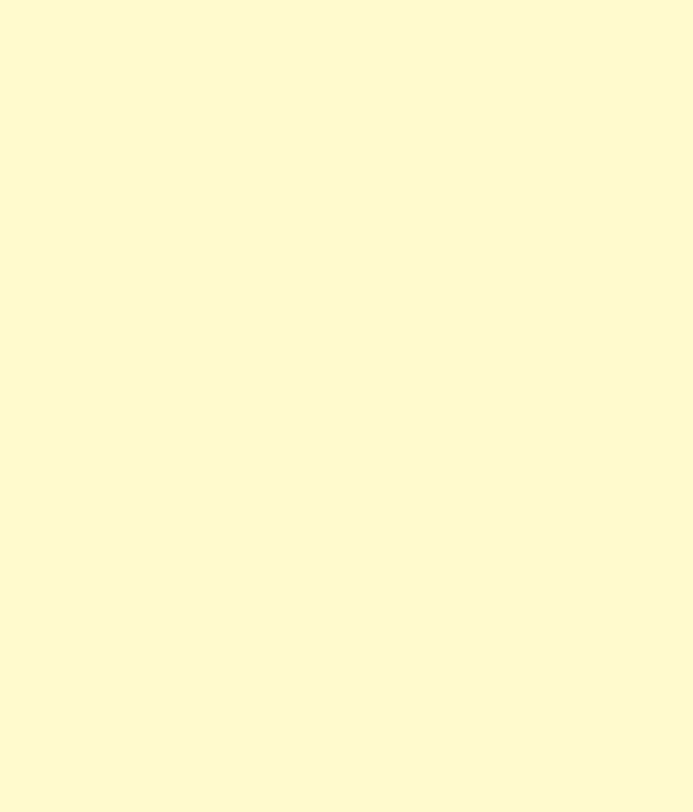
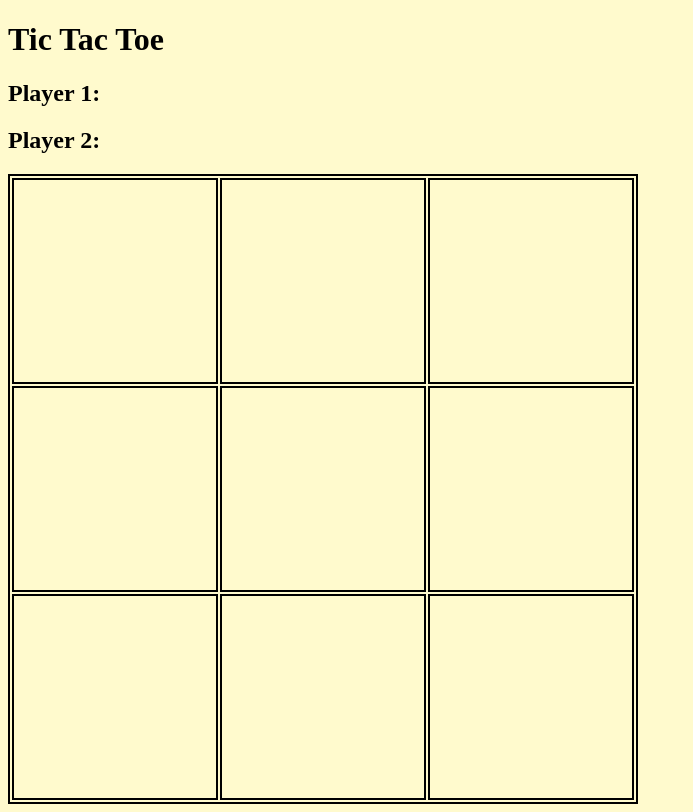
Before and after one commit to rjehrlich/tic-tac-toe, a plain HTML site: page index.html in a window 1280 px wide. Shown: the whole page, without its empty margins (0-693 px from the left). Drawn offline with Linux system fonts and the light colour scheme.

Commit message:
setup starting HTML & CSS for a gameboard

```diff
--- a/index.html
+++ b/index.html
@@ -4,11 +4,41 @@
     <meta charset="UTF-8">
     <meta http-equiv="X-UA-Compatible" content="IE=edge">
     <meta name="viewport" content="width=device-width, initial-scale=1.0">
-    <title>Document</title>
+    <title>Tic-Tac-Toe</title>
     <link rel="stylesheet" href="style.css">
 </head>
 <body>
+    <header>
+        <h1>Tic Tac Toe</h1>
+    </header>
+    <section>
+        <h2>Player 1: </h2>
+        <h2>Player 2: </h2>
+    </section>
 
+    <main>
+        <table class="game-board">
+            <tbody>
+            <tr>
+              <td></td>
+              <td></td>
+              <td></td>
+            </tr>
+            <tr>
+              <td></td>
+              <td></td>
+              <td></td>
+            </tr>
+            <tr>
+              <td></td>
+              <td></td>
+              <td></td>
+            </tr>
+          </tbody>
+        </table>
+    </main>
+
+    <footer></footer>
 <script src="script.js"></script>
 </body>
 </html>
--- a/style.css
+++ b/style.css
@@ -1,3 +1,13 @@
 body {
     background-color: lemonchiffon;
 }
+
+table, tr, td {
+    border: solid 2px black;
+    border-spacing: 2px;
+}
+
+td {
+    width: 200px;
+    height: 200px;
+}
```
